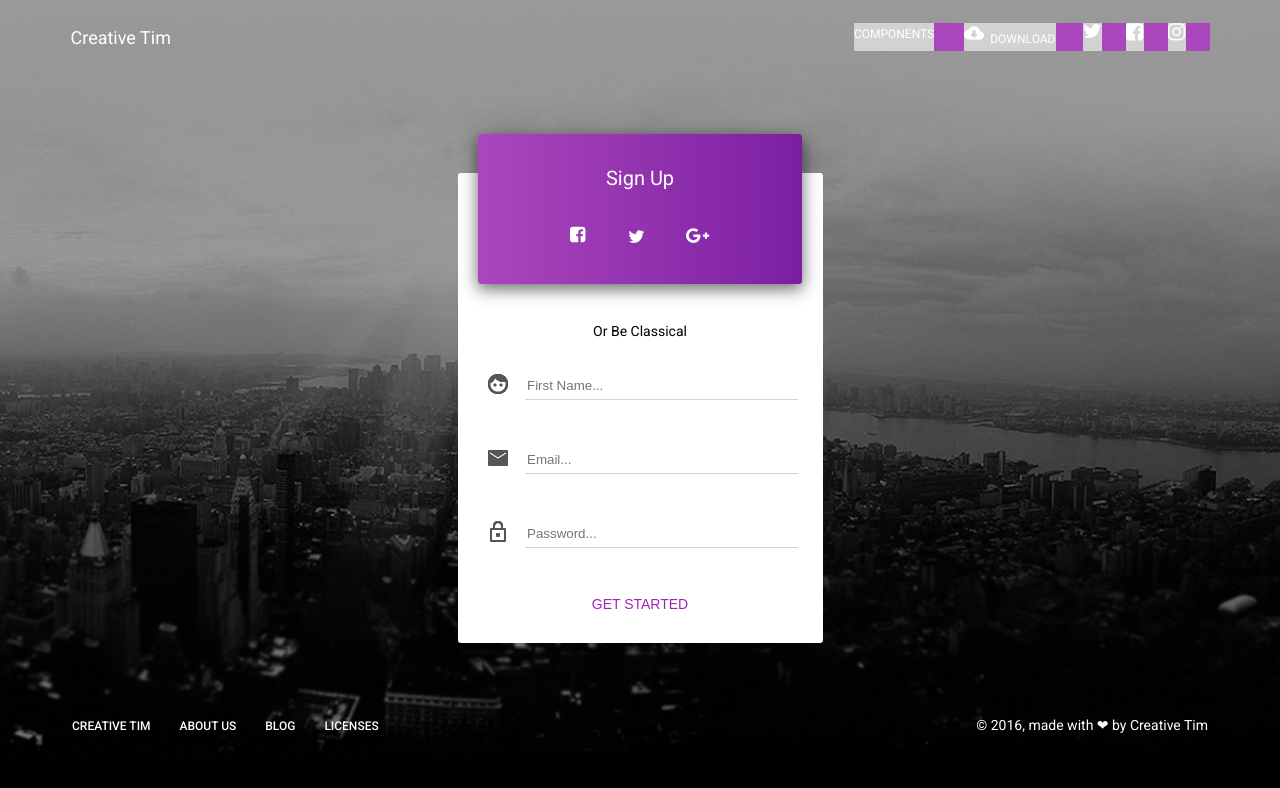
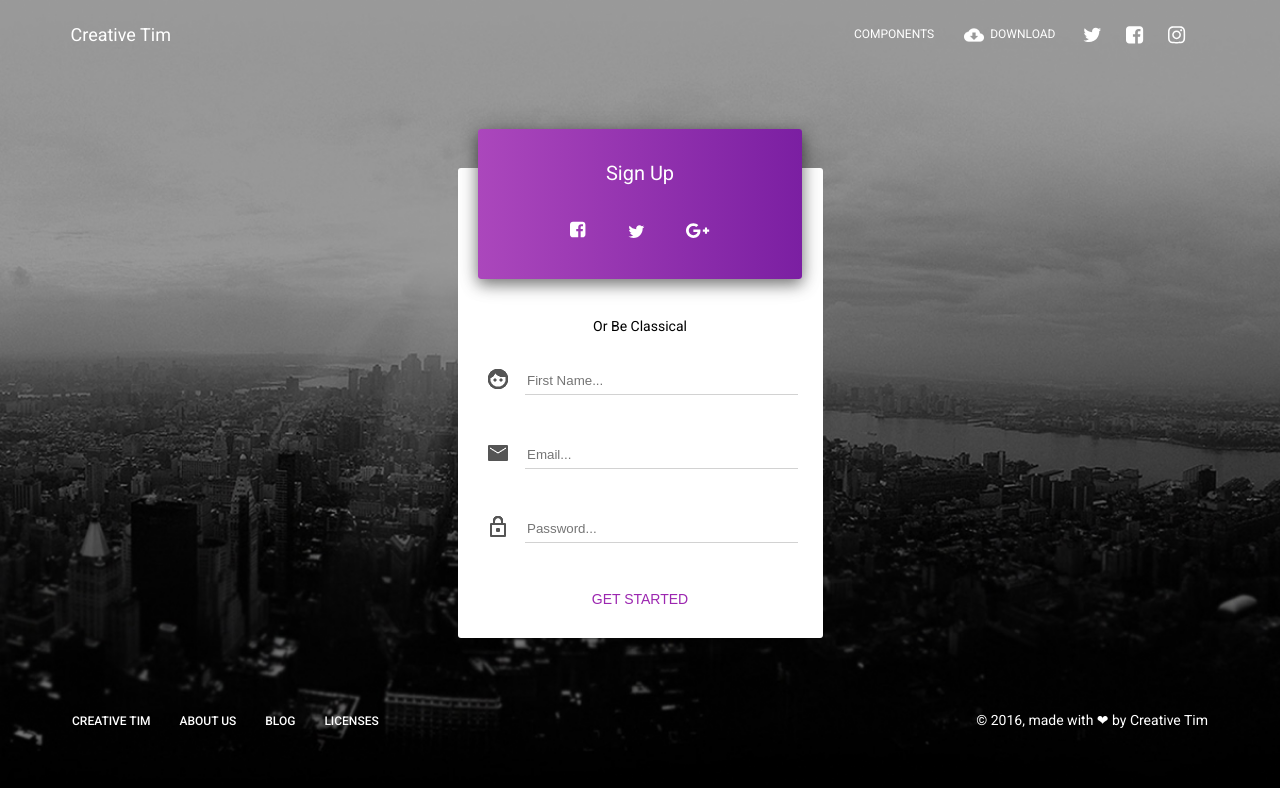
Before and after one commit to Irina640/Landing-page, a plain HTML site: page index.html in a window 1280 px wide. Drawn offline with Linux system fonts and the light colour scheme.

Commit message:
fix menu desktop version

```diff
--- a/style.css
+++ b/style.css
@@ -31,16 +31,16 @@ body {
 
   }
   .header-nav {
-   background-color: #AB47BC;
+   /* background-color: #AB47BC; */
    display: flex;
-   /* justify-content: center; */
-   /* align-items: stretch; */
+   justify-content: center;
+   align-items: stretch;
   }
 
   .header-nav a {
-    background-color: #d2d2d2;
-    /* display: flex; */
-    /* align-items: center; */
+    /* background-color: #d2d2d2; */
+    display: flex;
+    align-items: center;
     font-weight: 400;
     font-size: 12px;
     line-height: 23px;
```
